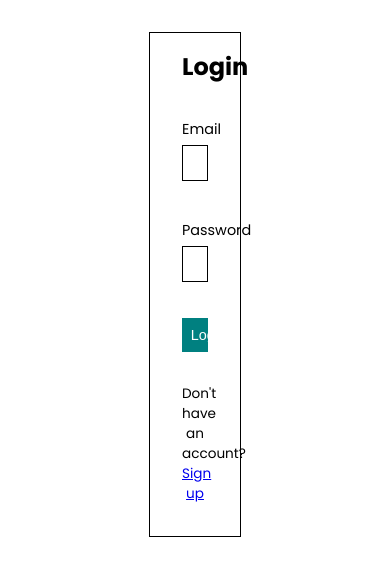
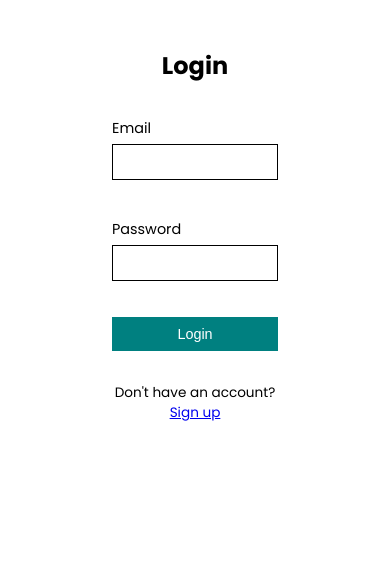
Before and after one commit to harsht67/Kaizen, a React (Create React App) app: page /login in a window 390 px wide. Shown: the top 576 px of the page. Built offline with nearby package versions, Linux system fonts and the light colour scheme; the HTML template or start-up script is replaced by a standard one.

Commit message:
style: Add responsive design to login and register form

```diff
--- a/src/_mixins.scss
+++ b/src/_mixins.scss
@@ -16,8 +16,12 @@ $breakpoints: (
 @mixin form {
   width: 40%;
   margin: 2rem auto;
-  border: 1px solid #000;
+  // border: 1px solid #000;
   padding: 1rem 2rem 2rem;
+
+  @include media(small) {
+    width: 100%;
+  }
 
   .title {
     text-align: center;
```
